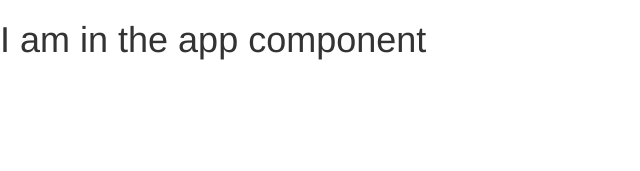
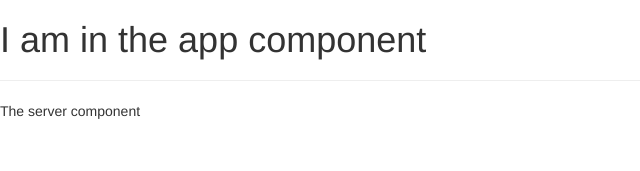
Before and after one commit to AngelVenchev/angular-7-udemy-tutorial, an Angular app: page / in a window 1280 px wide. Shown: the top 171 px of the page, without its empty margins (0-640 px from the left). Built offline with nearby package versions, Linux system fonts and the light colour scheme.

Commit message:
Display server component into root component

```diff
--- a/src/app/app.component.html
+++ b/src/app/app.component.html
@@ -1 +1,3 @@
 <h1>I am in the app component</h1>
+<hr />
+<app-server></app-server>
--- a/src/app/server/server.component.ts
+++ b/src/app/server/server.component.ts
@@ -2,7 +2,7 @@ import { Component } from "@angular/core";
 
 @Component({
   selector: 'app-server',
-  template: './server.component.html'
+  templateUrl: './server.component.html'
 })
 export class ServerComponent {
 
```
